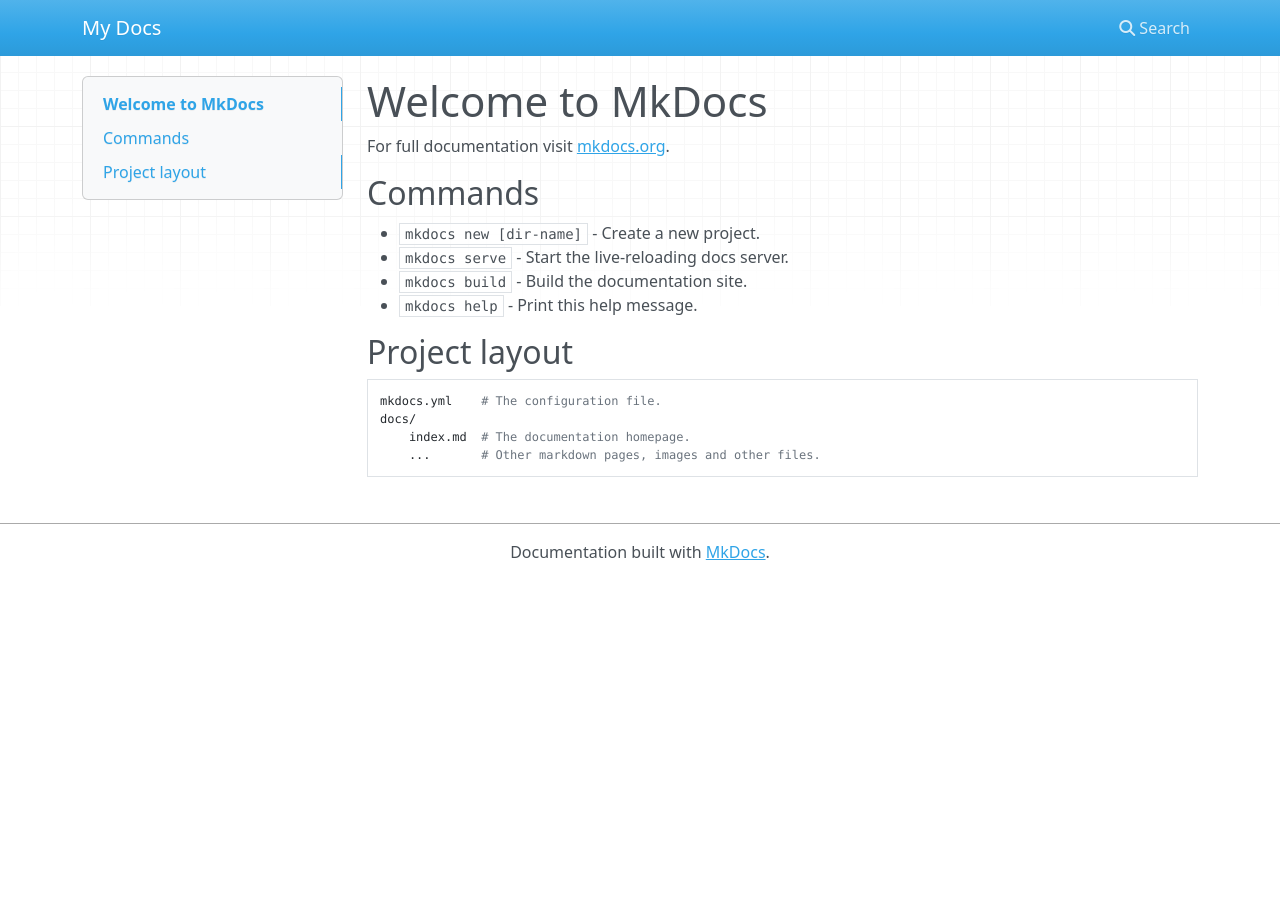
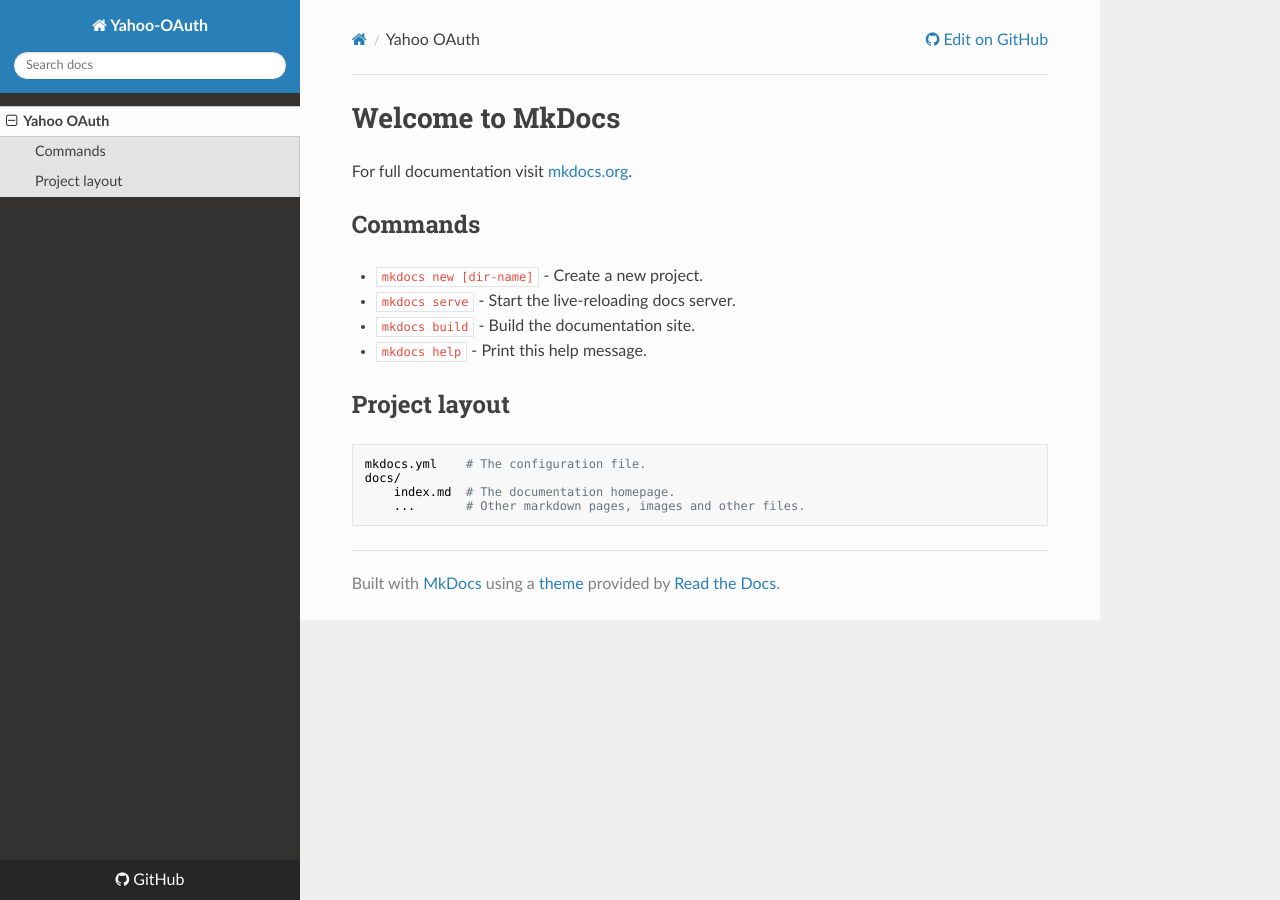
Before and after one commit to josuebrunel/yahoo-oauth, an MkDocs documentation site: the page built from docs/index.md, in a window 1280 px wide. Built offline with MkDocs 1.6.1, drawn with Linux system fonts in a browser that asks for light colours; nearby versions of some CDN libraries; old or Windows-style settings are respelled for this version of MkDocs.

Commit message:
#1: setting up mkdocs config

```diff
--- a/mkdocs.yml
+++ b/mkdocs.yml
@@ -1 +1,8 @@
-site_name: My Docs
+site_name: Yahoo-OAuth
+repo_url: https://github.com/josuebrunel/yahoo-oauth
+site_url: http://yahoo-oauth.readthedocs.org/en/latest/yahoo-oauth/
+site_description: Documentation on the Yahoo-OAuth Library
+site_author: Josue Kouka
+pages:
+-    [index.md, Yahoo OAuth]
+theme: readthedocs
```
